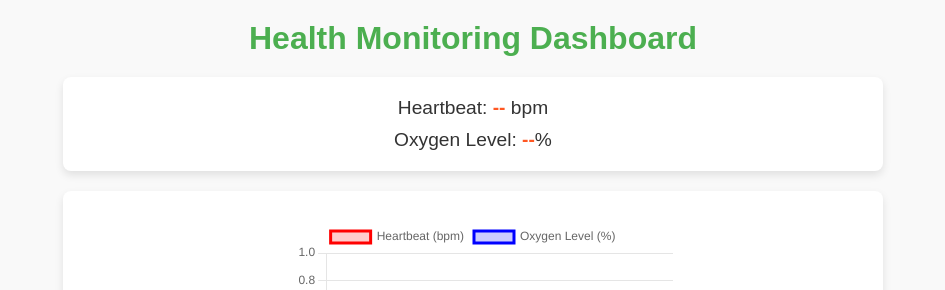
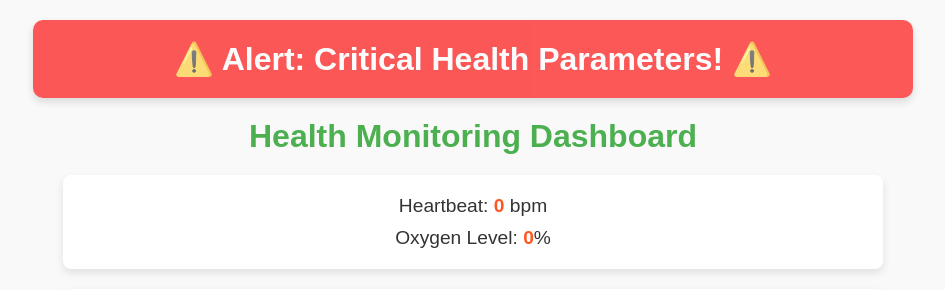
Before and after one commit to imama13/PulseTrack, a Flask app: page / in a window 1280 px wide. Shown: the top 290 px of the page, without its empty margins (167-1112 px from the left). Run offline with Flask 3, Linux system fonts and the light colour scheme.

Commit message:
Alert and time window

```diff
--- a/frontend/static/script.js
+++ b/frontend/static/script.js
@@ -1,6 +1,8 @@
 // DOM elements
 const heartbeatElem = document.getElementById("heartbeat");
 const oxygenElem = document.getElementById("oxygen");
+const alertElement = document.getElementById("alert");
+const alertSound = document.getElementById("alertSound");
 
 // Variables for the map
 let map, marker;
@@ -33,16 +35,46 @@
         const response = await fetch('/get_sensor_data');
         const data = await response.json();
         console.log("Received Data:", data);
+        let bpm = parseInt(data.heartbeat);
+        let oxy = parseInt(data.oxygen);
+
         // Update UI elements with received data
         document.getElementById("heartbeat").textContent = `${data.heartbeat}`;
         document.getElementById("oxygen").textContent = `${data.oxygen}`;
+
         // Add data to chart
         const chart = Chart.getChart("statsChart");
+
+        // Add new data
         chart.data.labels.push(new Date().toLocaleTimeString());
         chart.data.datasets[0].data.push(data.heartbeat);
         chart.data.datasets[1].data.push(data.oxygen);
+
         chart.update();
+        // Maintain a sliding window of 12 values
+        if (chart.data.labels.length > 12) {
+            chart.data.labels.shift(); // Remove the oldest label
+            chart.data.datasets[0].data.shift(); // Remove the oldest heartbeat value
+            chart.data.datasets[1].data.shift(); // Remove the oldest oxygen value
+        }
+
+        // Update map location
         updateMap(data.gps.latitude, data.gps.longitude);
+
+        // Trigger alerts for critical values
+        if (bpm < 60 || bpm > 150 || oxy < 85) {
+            alertElement.classList.remove("hidden");
+            // Play the alert sound
+            if (alertSound.paused) {
+                alertSound.play().catch((err) => console.error("Audio playback failed:", err));
+            }
+        } else {
+            alertElement.classList.add("hidden");
+
+            // Stop the sound if the alert is dismissed
+            alertSound.pause();
+            alertSound.currentTime = 0; // Reset playback position
+        }
     } catch (error) {
         console.error("Error fetching sensor data:", error);
     }
@@ -88,6 +120,7 @@
         },
     });
 
+    fetchSensorData();
     // Fetch sensor data every 5 seconds
     setInterval(fetchSensorData, 5000);
 });
--- a/frontend/static/style.css
+++ b/frontend/static/style.css
@@ -42,3 +42,30 @@
     display: block;
     margin: 20px auto;
 }
+
+#alert {
+    text-align: center;
+    font-size: 2em;
+    font-weight: bold;
+    color: white;
+    background-color: red;
+    padding: 20px 40px; /* Add some padding for better appearance */
+    z-index: 1000;
+    animation: flash 1s infinite;
+    border-radius: 10px; /* Optional: add rounded corners */
+    box-shadow: 0 4px 8px rgba(0, 0, 0, 0.2); /* Optional: add shadow for better visibility */
+}
+
+
+@keyframes flash {
+    0%, 100% {
+        opacity: 1;
+    }
+    50% {
+        opacity: 0.5;
+    }
+}
+
+.hidden {
+    display: none;
+}
--- a/frontend/templates/index.html
+++ b/frontend/templates/index.html
@@ -12,13 +12,15 @@
     <script src="https://unpkg.com/leaflet@1.9.4/dist/leaflet.js"></script>
 </head>
 <body>
+    <audio id="alertSound" src="static/alert.mp3" preload="auto"></audio>
+    <div id="alert" class="hidden">⚠️ Alert: Critical Health Parameters! ⚠️</div>
     <h1>Health Monitoring Dashboard</h1>
     <div>
         <p>Heartbeat: <span id="heartbeat">--</span> bpm</p>
         <p>Oxygen Level: <span id="oxygen">--</span>%</p>
     </div>
     <div>
-        <canvas id="statsChart" width="400" height="200"></canvas>
+        <canvas id="statsChart" width="600" height="200"></canvas>
     </div>
     <div id="map" style="height: 500px;"></div>
 
```
Also changed, not shown: 1 other file.
